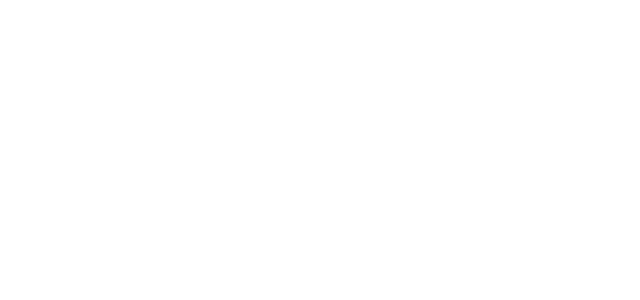
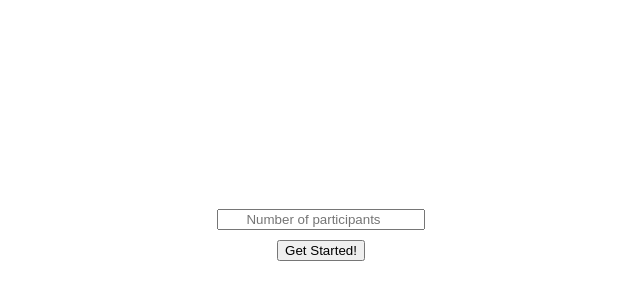
Before and after one commit to sebhellenbrand/group-decision, a React (Create React App) app: page / in a window 1280 px wide. Shown: the part 44-344 px from the top of the page, without its empty margins (319-959 px from the left). Built offline with nearby package versions, Linux system fonts and the light colour scheme.

Commit message:
home page

```diff
--- a/package.json
+++ b/package.json
@@ -6,7 +6,9 @@
     "react": "^16.8.1",
     "react-dom": "^16.8.1",
     "react-router": "^4.3.1",
-    "react-scripts": "2.1.4"
+    "react-router-dom": "^4.3.1",
+    "react-scripts": "2.1.4",
+    "styled-components": "^4.1.3"
   },
   "scripts": {
     "start": "react-scripts start",
--- a/src/App.js
+++ b/src/App.js
@@ -1,11 +1,19 @@
 import React, { Component } from 'react';
+import { BrowserRouter , Route } from "react-router-dom";
+import Home from './Home';
+import Tasks from './Tasks'
+
 
 class App extends Component {
+
   render() {
     return (
-      <div>
-
-      </div>
+      <BrowserRouter>
+        <div>
+          <Route exact path="/" component={Home}/>
+          <Route exact path="/tasks" component={Tasks}/>
+        </div>
+      </BrowserRouter>
     );
   }
 }
--- /dev/null
+++ b/src/Home.js
@@ -0,0 +1,46 @@
+import React, { Component } from 'react';
+import styled from 'styled-components';
+
+export default class Home extends Component {
+
+    state = {
+        numberOfParticipants:""
+    }
+
+    handleChange = (event) =>{
+        this.setState({numberOfParticipants:event.target.value})
+    }
+
+    handleButtonClick = () =>{
+        this.props.history.push("/tasks")
+    }
+
+  render() {
+    return (
+            <StyledDiv>
+                <CenteredInput onChange={this.handleChange} type="number" placeholder="Number of participants" value={this.state.numberOfParticipants}/>
+                <CenteredButton onClick={this.handleButtonClick} style={{clear:"both"}}>Get Started!</CenteredButton>
+            </StyledDiv>
+        );
+  }
+
+}
+
+const StyledDiv = styled.div`
+    margin-top:20%;
+`;
+
+const CenteredInput = styled.input`
+    width:200px;
+    text-align:center;
+    margin-left:auto;
+    margin-right:auto;
+    display:block;
+`;
+
+const CenteredButton = styled.button`
+    margin-left:auto;
+    margin-right:auto;
+    margin-top:10px;
+    display:block;
+`;
--- /dev/null
+++ b/src/Tasks.js
@@ -0,0 +1,13 @@
+import React, { Component } from 'react';
+
+export default class Tasks extends Component {
+
+    render() {
+
+        return(
+            <div>test</div>
+        )
+
+    }
+
+}
```
Also changed, not shown: 1 other file (tests, documents, lock files or other folders).
